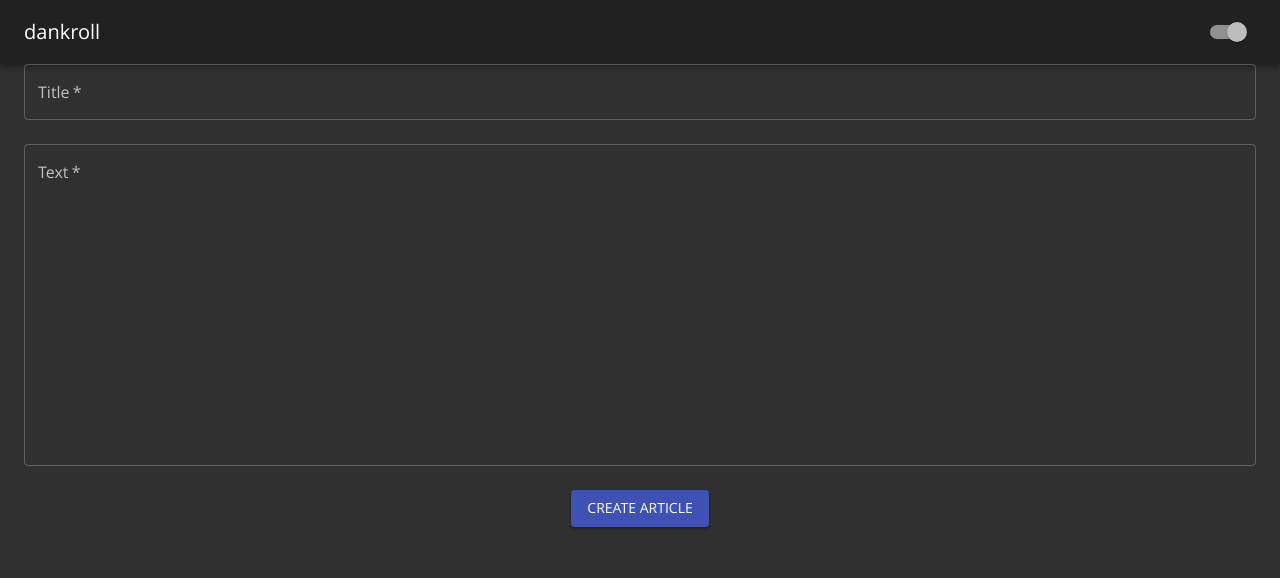
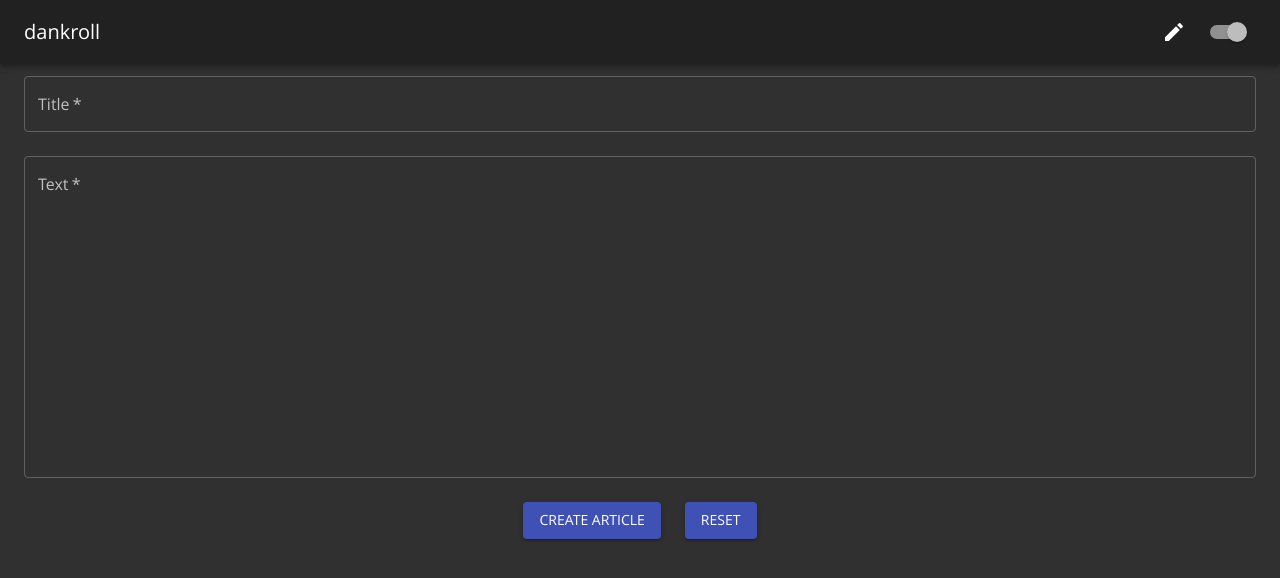
Before and after one commit to Krombik/dankroll, a React (Create React App) app: page /article/new in a window 1280 px wide. Shown: the top 578 px of the page. Built offline with nearby package versions, Linux system fonts and the light colour scheme.

Commit message:
added article control buttons, editro reset button

```diff
--- /dev/null
+++ b/src/components/article/ArticleControlButtons.tsx
@@ -0,0 +1,23 @@
+import React, { FC } from "react";
+import TooltipIconLink from "../common/TooltipIconLink";
+import EditIcon from "@material-ui/icons/Edit";
+import DeleteIcon from "@material-ui/icons/Delete";
+import TooltipIconButton from "../common/TooltipIconButton";
+
+type Props = {
+  id: string | number;
+  onDelete?: (e: any) => void;
+};
+
+const ArticleControlButtons: FC<Props> = ({ id, onDelete = null }) => (
+  <>
+    <TooltipIconLink to={`/article/${id}/edit`} tooltip="Edit">
+      <EditIcon fontSize="inherit" />
+    </TooltipIconLink>
+    <TooltipIconButton tooltip="Delete" onClick={onDelete} value={id}>
+      <DeleteIcon fontSize="inherit" />
+    </TooltipIconButton>
+  </>
+);
+
+export default ArticleControlButtons;
--- a/src/components/article/ArticlePreview.tsx
+++ b/src/components/article/ArticlePreview.tsx
@@ -2,10 +2,12 @@ import React, { FC } from "react";
 import { StyledArticlePreview } from "./styled";
 import Grid from "@material-ui/core/Grid";
 import CardContent from "@material-ui/core/CardContent";
+import CardHeader from "@material-ui/core/CardHeader";
 import CardActions from "@material-ui/core/CardActions";
 import Button from "@material-ui/core/Button";
 import Typography from "@material-ui/core/Typography";
 import { Link } from "react-router-dom";
+import ArticleControlButtons from "./ArticleControlButtons";
 
 type Props = {
   title: string | JSX.Element;
@@ -16,8 +18,11 @@ type Props = {
 const ArticlePreview: FC<Props> = ({ title, body, href = "" }) => (
   <Grid item xs={12} lg={6}>
     <StyledArticlePreview>
+      <CardHeader
+        title={<Typography variant="h5">{title}</Typography>}
+        action={<ArticleControlButtons id={href} />}
+      />
       <CardContent>
-        <Typography variant="h5">{title}</Typography>
         <Typography variant="subtitle1">{body}</Typography>
       </CardContent>
       <CardActions>
--- a/src/components/article/ArticleSection.tsx
+++ b/src/components/article/ArticleSection.tsx
@@ -3,6 +3,8 @@ import Grid from "@material-ui/core/Grid";
 import React, { FC } from "react";
 import Banner from "../../containers/common/Banner";
 import Typography from "@material-ui/core/Typography";
+import ArticleControlButtons from "./ArticleControlButtons";
+
 type Props = {
   article: ArticleType;
 };
@@ -13,6 +15,7 @@ const ArticleSection: FC<Props> = ({ article }) => (
       <Banner>
         <Typography variant="h2" color="textPrimary">
           {article.title}
+          <ArticleControlButtons id={article.id} />
         </Typography>
       </Banner>
     </Grid>
--- /dev/null
+++ b/src/components/common/TooltipIconButton.tsx
@@ -0,0 +1,18 @@
+import React, { FC } from "react";
+import Tooltip from "@material-ui/core/Tooltip";
+import IconButton, { IconButtonProps } from "@material-ui/core/IconButton";
+
+type Props = {
+  tooltip: string;
+};
+
+const TooltipIconButton: FC<Props & IconButtonProps> = ({
+  tooltip,
+  ...props
+}) => (
+  <Tooltip title={tooltip}>
+    <IconButton color="inherit" {...props} />
+  </Tooltip>
+);
+
+export default TooltipIconButton;
--- /dev/null
+++ b/src/components/common/TooltipIconLink.tsx
@@ -0,0 +1,19 @@
+import React, { FC } from "react";
+import Tooltip from "@material-ui/core/Tooltip";
+import IconButton, { IconButtonProps } from "@material-ui/core/IconButton";
+import { Link, LinkProps } from "react-router-dom";
+
+type Props = {
+  tooltip: string;
+};
+
+const TooltipIconLink: FC<Props & LinkProps & IconButtonProps> = ({
+  tooltip,
+  ...props
+}) => (
+  <Tooltip title={tooltip}>
+    <IconButton color="inherit" component={Link} {...props} />
+  </Tooltip>
+);
+
+export default TooltipIconLink;
--- a/src/components/common/styled.ts
+++ b/src/components/common/styled.ts
@@ -18,6 +18,9 @@ export const StyledBanner = styled.div<StyledBannerProps>`
     background: ${(props) => props.backgroundColor};
     box-shadow: inset 0px 0px 25px 20px rgba(0, 0, 0, 0.1);
   }
+  [class*="MuiIconButton"] {
+    font-size: inherit;
+  }
 `;
 
 export const FullWidthDivider = styled(Divider)`
--- a/src/containers/header/Header.tsx
+++ b/src/containers/header/Header.tsx
@@ -8,18 +8,27 @@ import MuiLink from "@material-ui/core/Link";
 import { Link } from "react-router-dom";
 import { SITE_NAME } from "../../utils/constant";
 import ThemeSwitcher from "./ThemeSwitcher";
+import CreateIcon from "@material-ui/icons/Create";
+import TooltipIconLink from "../../components/common/TooltipIconLink";
 
 const Header: FC = memo(() => (
   <AppBar position="static" color="default">
     <Container maxWidth="lg">
       <Toolbar disableGutters>
         <Grid container justify="space-between" alignItems="center">
+          <Grid item>
             <Typography variant="h6">
               <MuiLink color="inherit" underline="none" component={Link} to="/">
                 {SITE_NAME}
               </MuiLink>
             </Typography>
+          </Grid>
+          <Grid item>
+            <TooltipIconLink to="/article/new" tooltip="New article">
+              <CreateIcon />
+            </TooltipIconLink>
             <ThemeSwitcher />
+          </Grid>
         </Grid>
       </Toolbar>
     </Container>
--- a/src/pages/Editor.tsx
+++ b/src/pages/Editor.tsx
@@ -32,6 +32,9 @@ const Editor: FC = () => {
   useEffect(() => {
     if (!editor) dispatch(createEditor(postId));
   }, []);
+  const handleReset = useCallback(() => {
+    dispatch(createEditor(postId));
+  }, [postId]);
   const handleChange = useCallback(
     (e: ChangeEvent<HTMLInputElement>) => {
       dispatch(
@@ -54,8 +57,7 @@ const Editor: FC = () => {
     }
   };
   return (
-    <form onSubmit={handleSubmit}>
-      <Grid container justify="center" alignItems="center" spacing={3}>
+    <Grid container component="form" onSubmit={handleSubmit} spacing={3}>
       <Grid item xs={12}>
         <TextField
           value={editor?.title || ""}
@@ -82,6 +84,7 @@ const Editor: FC = () => {
           rows={15}
         />
       </Grid>
+      <Grid item container spacing={3} justify="center">
         <Grid item>
           <Button
             variant="contained"
@@ -92,8 +95,18 @@ const Editor: FC = () => {
             {(postId !== "new" ? "Edit" : "Create") + " article"}
           </Button>
         </Grid>
+        <Grid item>
+          <Button
+            variant="contained"
+            color="primary"
+            disabled={loading}
+            onClick={handleReset}
+          >
+            Reset
+          </Button>
         </Grid>
-    </form>
+      </Grid>
+    </Grid>
   );
 };
 
--- a/src/redux/reducer.ts
+++ b/src/redux/reducer.ts
@@ -1,17 +1,17 @@
 import { combineReducers } from "redux";
-import { persistReducer } from "redux-persist";
+import { persistReducer, PersistConfig } from "redux-persist";
 import storage from "redux-persist/lib/storage";
 import commonReducer from "./common/reducer";
 import errorReducer from "./error/reducer";
 import editorReducer from "./editor/reducer";
 
-const commonConfig = {
+const commonConfig: PersistConfig<any> = {
   key: "dark",
   storage: storage,
   whitelist: ["dark"],
 };
 
-const editorConfig = {
+const editorConfig: PersistConfig<any> = {
   key: "editors",
   storage: storage,
   whitelist: ["editors"],
--- a/src/utils/makeTheme.ts
+++ b/src/utils/makeTheme.ts
@@ -65,8 +65,10 @@ const makeTheme = (isDark: boolean) =>
               "overflow-x": "hidden",
               "max-width": "100vw",
             },
-            ".draggable": {
-              cursor: "grab",
+            header: {
+              "& + .MuiContainer-root > form.MuiGrid-container": {
+                marginTop: 0,
+              },
             },
           },
         },
```
Lines whose indentation alone changed are shown as unchanged.
